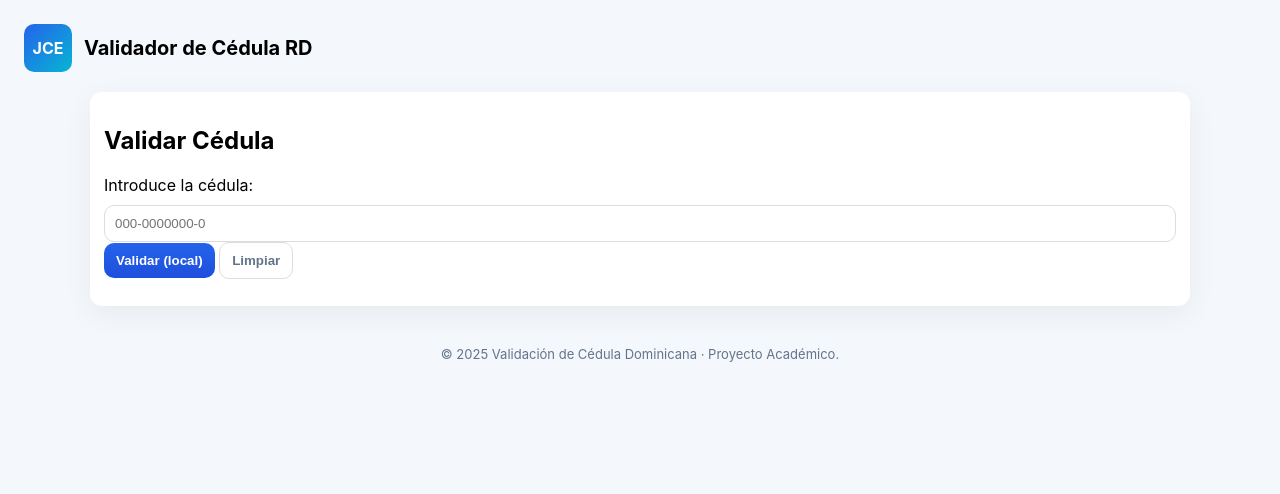
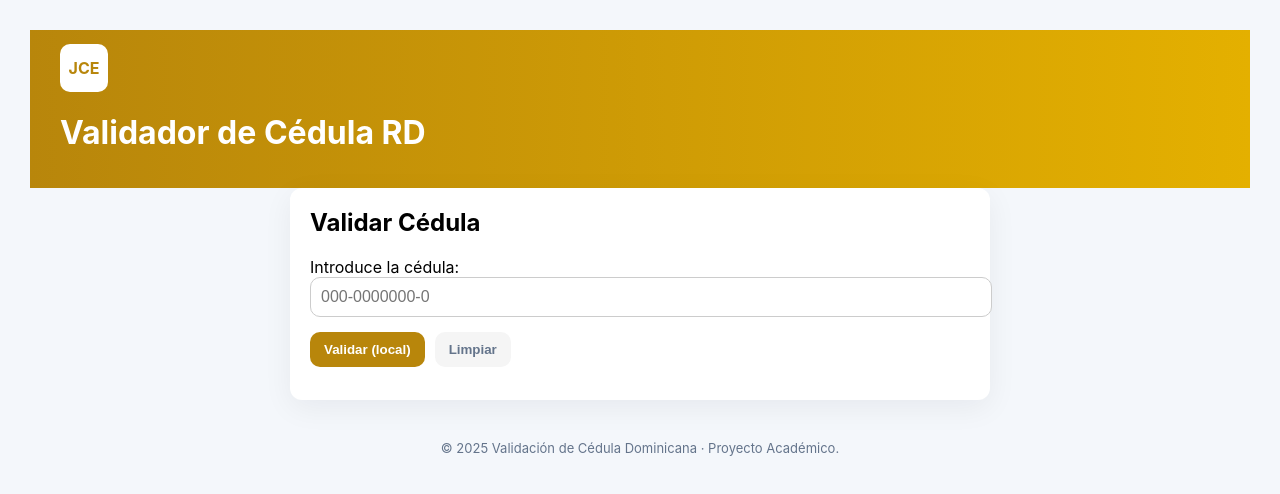
Before and after one commit to Yeri8/Servicio-Web-para-validar-la-c-dula-de-identidad-y-electoral-usando-el-m-dulo-10, a website: page index.html in a window 1280 px wide. Drawn offline with Linux system fonts and the light colour scheme.

Commit message:
Update styles.css

```diff
--- a/styles.css
+++ b/styles.css
@@ -1,23 +1,33 @@
-:root{
-  --bg:#f4f7fb; --card:#fff; --muted:#64748b; --primary:#2563eb;
-  --accent:#06b6d4; --radius:12px; font-family:Inter,system-ui,Arial,sans-serif;
+:root {
+  --bg:#f4f7fb; --card:#fff; --muted:#64748b;
+  --primary:#b8860b; --accent:#e4b000;
+  --radius:12px; font-family:Inter,system-ui,Arial, sans-serif;
 }
-*{box-sizing:border-box}
-body{margin:0;background:var(--bg);padding:24px}
-.wrap{max-width:1100px;margin:0 auto}
-header{display:flex;align-items:center;justify-content:space-between;margin-bottom:20px}
-.brand{display:flex;gap:12px;align-items:center}
-.logo{width:48px;height:48px;border-radius:10px;background:linear-gradient(135deg,var(--primary),var(--accent));
-display:flex;align-items:center;justify-content:center;color:white;font-weight:700}
+body{margin:0;background:var(--bg);padding:30px;}
 
-h1{margin:0;font-size:20px}
-.meta{color:var(--muted);margin-top:4px;font-size:13px}
-.layout{display:grid;grid-template-columns:360px 1fr;gap:18px}
+.header{
+  background:linear-gradient(90deg,var(--primary),var(--accent));
+  padding:14px 30px; color:white;
+  display:flex; align-items:center;
+}
+.logo{
+  width:48px;height:48px;border-radius:10px;
+  background:white;color:var(--primary);
+  display:flex;align-items:center;justify-content:center;
+  font-weight:700;margin-right:12px;
+}
 
-.card{background:var(--card);border-radius:var(--radius);padding:14px;box-shadow:0 8px 30px rgba(12,20,40,0.06)}
-input{width:100%;padding:10px;border-radius:10px;border:1px solid #ddd;margin-top:10px}
-.btn{padding:10px 12px;border-radius:10px;border:none;font-weight:700;cursor:pointer}
-.btn-primary{background:linear-gradient(180deg,var(--primary),#1e4fdc);color:white}
-.btn-ghost{background:transparent;border:1px solid #ddd;color:var(--muted)}
-.small{font-size:13px;color:var(--muted)}
-footer{text-align:center;margin-top:20px}
+.wrap{max-width:700px;margin:0 auto;}
+.card{background:var(--card);border-radius:var(--radius);
+  padding:20px;box-shadow:0 8px 30px rgba(12,20,40,0.06);}
+h2{margin-top:0;}
+
+input{
+  width:100%;padding:10px;border-radius:10px;
+  border:1px solid #ccc;font-size:16px;
+}
+.actions{margin-top:15px;display:flex;gap:10px;}
+.btn{padding:10px 14px;border-radius:10px;border:none;font-weight:700;cursor:pointer;}
+.btn-primary{background:var(--primary);color:white;}
+.btn-ghost{background:#f5f5f5;color:var(--muted);}
+.small{font-size:13px;color:var(--muted);}
```
